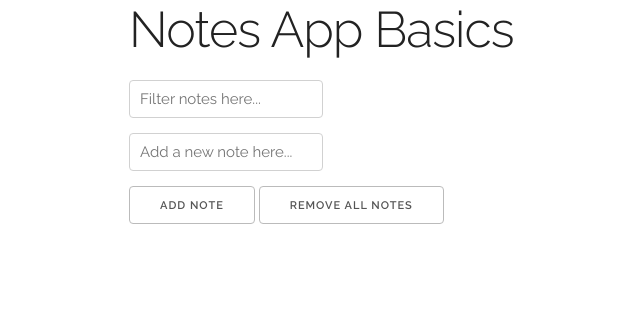
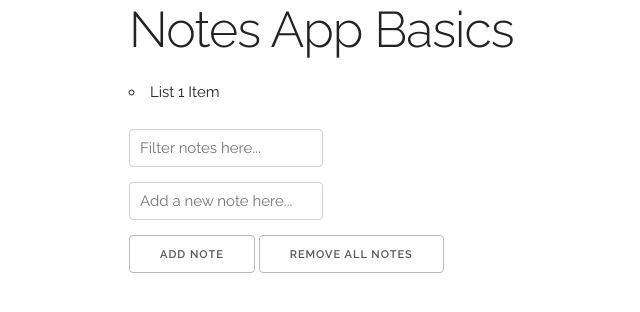
Before and after one commit to JamesBirchall/jamesbirchall.github.io, a plain HTML site: page modern-js-notes/notes-app/index.html in a window 1280 px wide. Shown: the whole page, without its empty margins (31-671 px from the left). Drawn offline with Linux system fonts and the light colour scheme.

Commit message:
filter visually set

```diff
--- a/modern-js-notes/notes-app/index.html
+++ b/modern-js-notes/notes-app/index.html
@@ -17,6 +17,9 @@
     <p>You won't see this sentence if running JS.</p>
     <p>or this sentence if running JS.</p>
     <p>or this final sentence if running JS.</p>
+    <ul>
+        <li>List 1 Item</li>
+    </ul>
     <input id="input1" type="text" placeholder="Filter notes here..."><br>
     <input id="input0" type="text" placeholder="Add a new note here..."><br>
     <button>Add Note</button>
```
